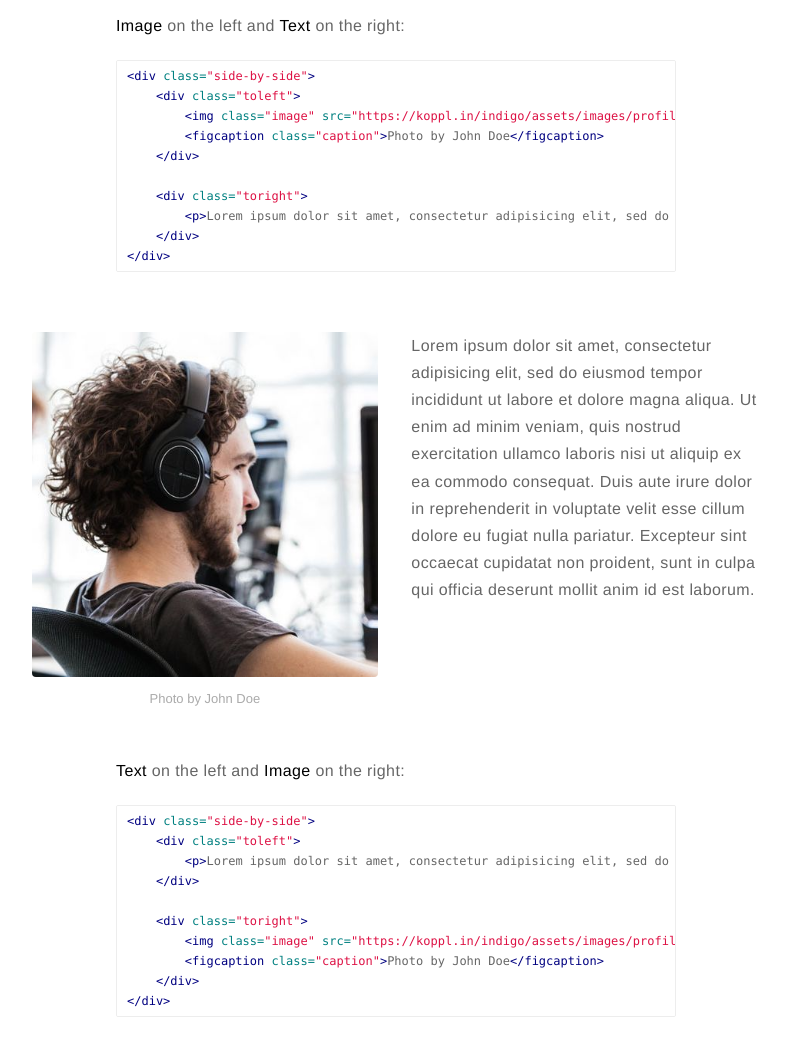
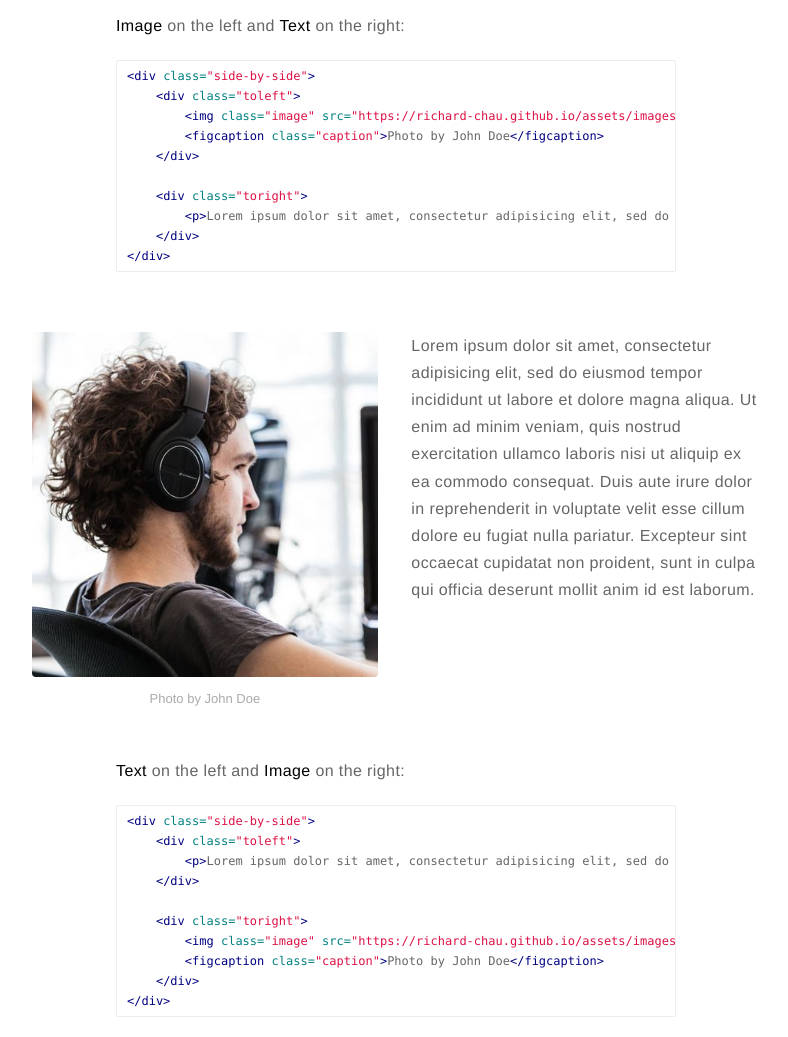
Before and after one commit to richard-chau/richard-chau.github.io, a Jekyll site: the page built from _posts/2015-02-24-markdown-extra-components.markdown, in a window 1280 px wide and 1400 px high, scrolled down 1068 px. Shown: the part 151-1188 px from the top of the window, without its empty margins (244-1032 px from the left). Built offline with Jekyll 4.4.1, drawn with Linux system fonts in a browser that asks for light colours; comment, search, counter and statistics services are not loaded; some of the changed lines change nothing that is shown.

Commit message:
Update _config.yml

```diff
--- a/_config.yml
+++ b/_config.yml
@@ -16,7 +16,7 @@ resume: true
 resume-external: true
 resume-url: https://google.com/?q=my+resume
 
-url: https://koppl.in/indigo
+url: https://richard-chau.github.io
 # your url: http://USERNAME.github.io
 
 permalink: /:title/
```
